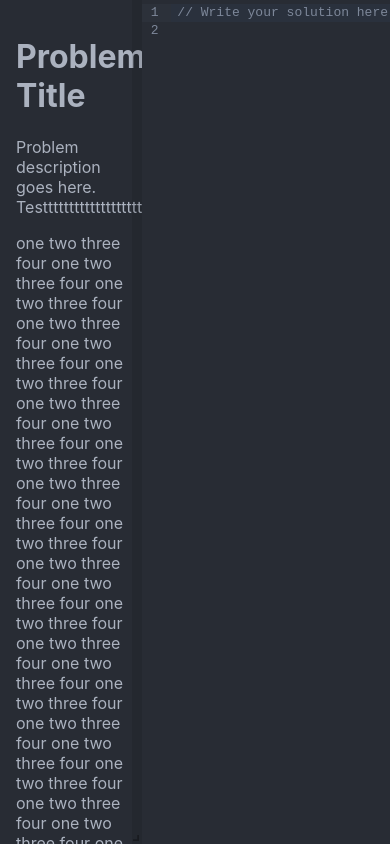
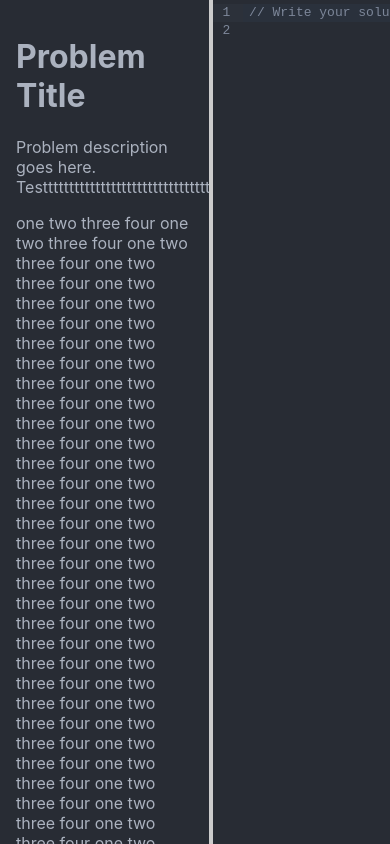
Before and after one commit to nick-vdm/CsesOnline, a React (Create React App) app in the folder src/frontend/: page / in a window 390 px wide. Built offline with nearby package versions, Linux system fonts and the light colour scheme.

Commit message:
resize scrolling works better

```diff
--- a/src/frontend/package.json
+++ b/src/frontend/package.json
@@ -21,6 +21,7 @@
     "react-dom": "^18.3.1",
     "react-resizable": "^3.0.5",
     "react-scripts": "5.0.1",
+    "react-scrollbars-custom": "^4.1.1",
     "typescript": "^4.9.5",
     "web-vitals": "^2.1.4"
   },
--- a/src/frontend/src/App.css
+++ b/src/frontend/src/App.css
@@ -79,6 +79,7 @@
 
 .container {
   display: flex;
+  position: relative;
   height: 100vh;
 }
 
@@ -91,3 +92,34 @@
   cursor: col-resize;
   background-color: rgba(0, 0, 0, 0.1);
 }
+
+/* App.css */
+.container {
+  display: flex;
+  height: 100vh;
+  overflow: hidden;
+}
+
+.pane {
+  overflow: auto;
+  height: 100%;
+}
+
+.divider {
+  width: 5px;
+  cursor: ew-resize;
+  background-color: #ccc;
+  position: relative;
+  z-index: 1;
+}
+
+.divider:hover {
+  background-color: #888;
+}
+
+.pane-content {
+  padding: 20px;
+  box-sizing: border-box;
+  height: 100%;
+  overflow-y: auto;
+}
--- a/src/frontend/src/App.tsx
+++ b/src/frontend/src/App.tsx
@@ -1,24 +1,37 @@
-import React from 'react';
-import { ResizableBox } from 'react-resizable';
+import { useState } from 'react';
 import ProblemPage from './ProblemPage';
 import CodeEditor from './CodeEditor';
 import 'react-resizable/css/styles.css';
 import './App.css';
 
-const App: React.FC = () => {
+const App = () => {
+  const [dividerPosition, setDividerPosition] = useState(50); // initial position at 50%
+
+  const handleMouseDown = () => {
+    document.addEventListener('mousemove', handleMouseMove);
+    document.addEventListener('mouseup', handleMouseUp);
+  };
+
+  const handleMouseMove = (e: MouseEvent) => {
+    const newDividerPosition = (e.clientX / window.innerWidth) * 100;
+    setDividerPosition(newDividerPosition);
+  };
+
+  const handleMouseUp = () => {
+    document.removeEventListener('mousemove', handleMouseMove);
+    document.removeEventListener('mouseup', handleMouseUp);
+  };
+
   return (
     <div className="container">
-      <ResizableBox
-        className="resizable left-pane"
-        width={window.innerWidth * 0.4}
-        height={Infinity}
-        minConstraints={[0, Infinity]}
-        maxConstraints={[window.innerWidth * 0.8, Infinity]}
-        axis="x"
+      <div className="pane left-pane" style={{ width: `${dividerPosition}%` }}>
+        <ProblemPage />
+      </div>
+      <div className="divider" onMouseDown={handleMouseDown} />
+      <div
+        className="pane right-pane"
+        style={{ width: `${100 - dividerPosition}%` }}
       >
-        <ProblemPage />
-      </ResizableBox>
-      <div className="right-pane">
         <CodeEditor />
       </div>
     </div>
```
Also changed, not shown: 1 other file (tests, documents, lock files or other folders).
